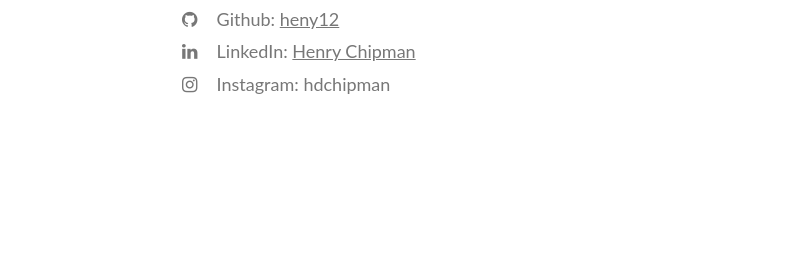
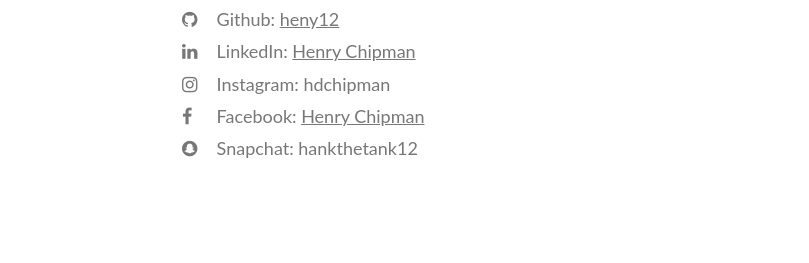
Before and after one commit to heny12/Portfolio, a plain HTML site: page index.html in a window 1280 px wide. Shown: the part 6541-6804 px from the top of the page, 0-809 px from the left. Drawn offline with nearby package versions, Linux system fonts and the light colour scheme; some packages are replaced by stand-ins of ours; grey boxes are pictures that could not be loaded; a script that the page names is missing.

Commit message:
updated my contact info

```diff
--- a/index.html
+++ b/index.html
@@ -272,6 +272,8 @@
         <i class="fa fa-github w3-hover-text-black" style="width:30px"> </i> Github: <a href="https://github.com/heny12" target="_blank">heny12</a><br>
         <i class="fa fa-linkedin w3-hover-text-black" style="width:30px"> </i> LinkedIn: <a href="https://www.linkedin.com/in/henry-chipman-0047ab80" target="_blank">Henry Chipman</a><br>
         <i class="fa fa-instagram w3-hover-text-black" style="width:30px"></i> Instagram: hdchipman<br>
+        <i class="fa fa-facebook w3-hover-text-black" style="width:30px"> </i> Facebook: <a href="https://www.facebook.com/henry.chipman" target="_blank">Henry Chipman</a><br>
+        <i class="fa fa-snapchat w3-hover-text-black" style="width:30px"></i> Snapchat: hankthetank12<br>
       </div>
     </div>
 
```
